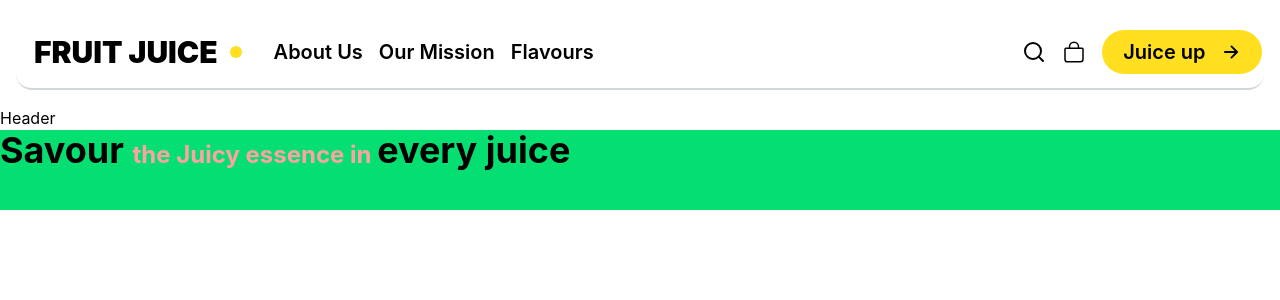
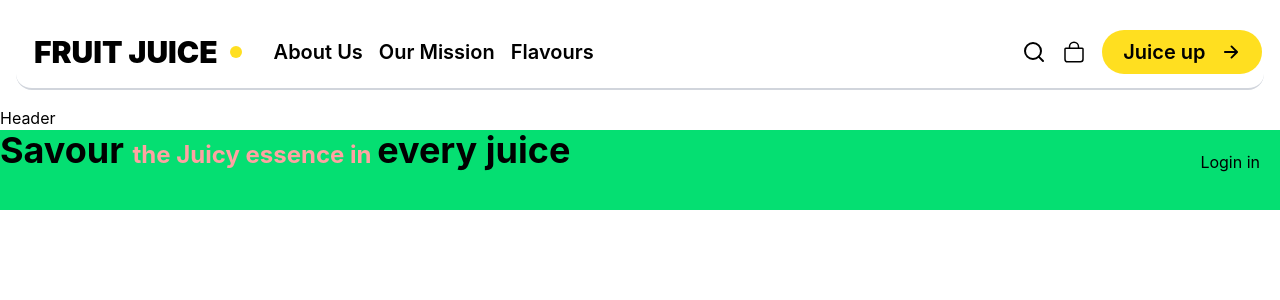
Before and after one commit to Developerfiyin/React-js-project, a React (Vite) app: page / in a window 1280 px wide. Shown: the top 300 px of the page. Built offline with nearby package versions, Linux system fonts and the light colour scheme.

Commit message:
Update header.jsx

```diff
--- a/src/Components/Header.jsx
+++ b/src/Components/Header.jsx
@@ -1,5 +1,6 @@
 import React from 'react'
 import Navbar from './Navbar'
+import useState from "react"
 const Header = () => {
   return (
     <div className='bg-white w-full h-screen  '>
@@ -9,7 +10,7 @@ const Header = () => {
 
                       <div className='flex justify-between '>
                         <h2 className='text-4xl font-bold text-black'> Savour <span className='text-red-300 text-2xl'>the Juicy essence in </span>every juice </h2>
-
+<button className=' p-5 '> Login in</button>
                       </div>
         </div>
         </div>
```
